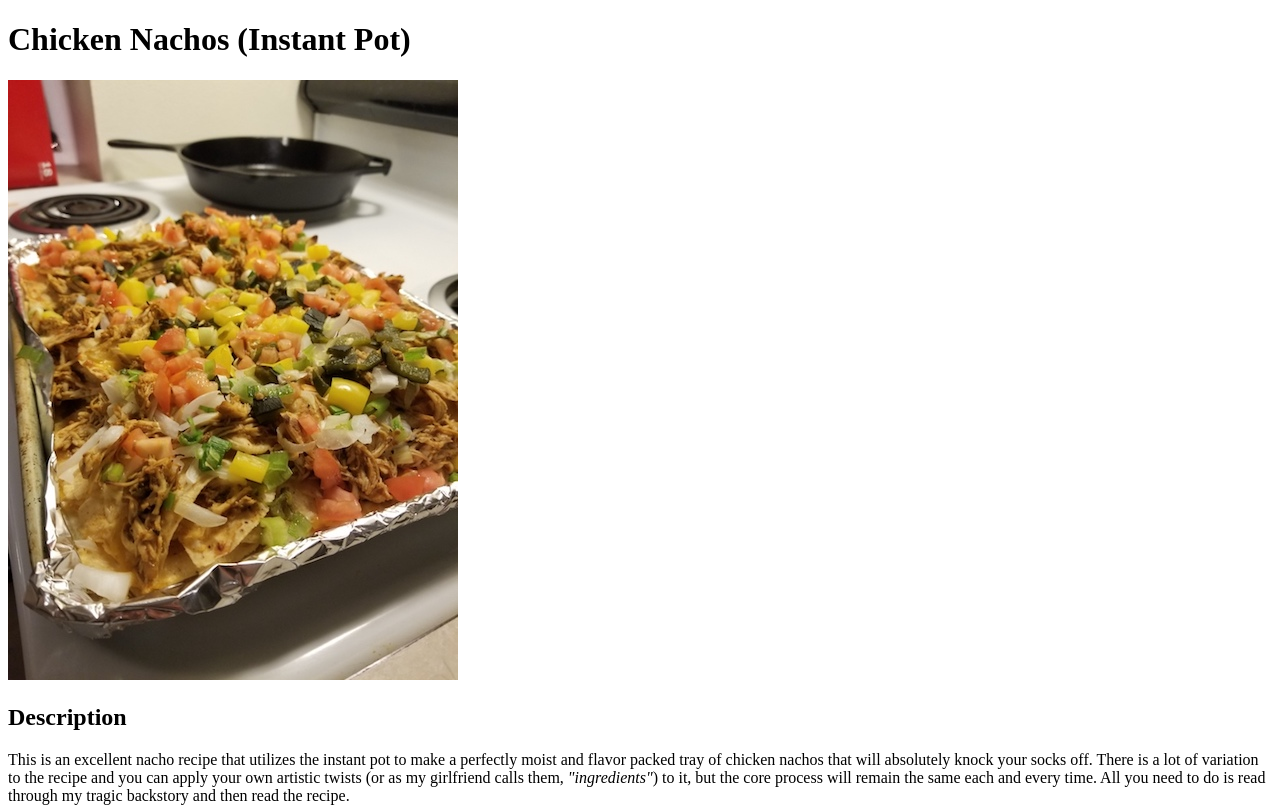
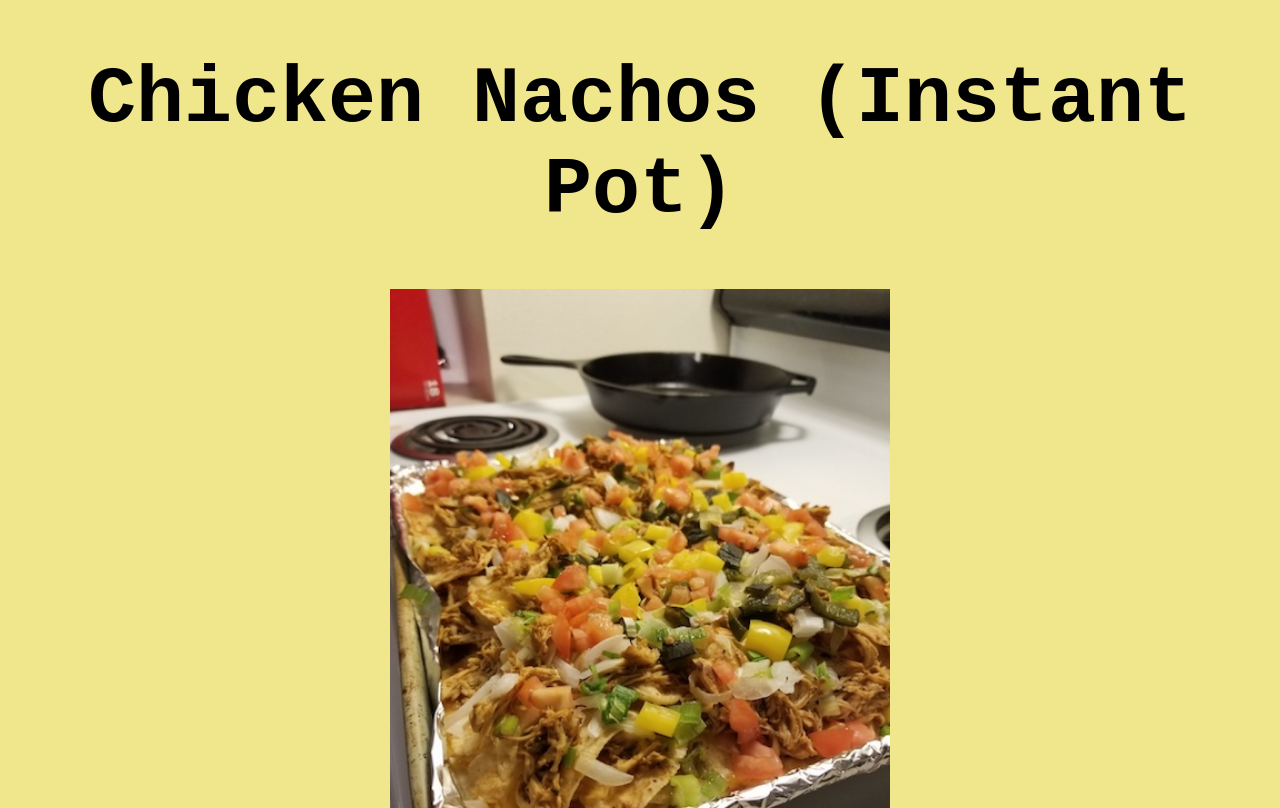
Before and after one commit to Umbelth94/odin-recipes, a plain HTML site: page recipes/chicken-nachos.html in a window 1280 px wide. Shown: the top 808 px of the page. Drawn offline with Linux system fonts and the light colour scheme.

Commit message:
Add CSS file and minimal styling
Added a CSS file and added a background to every page, as well as a cursive/centered header and image for each page.

```diff
--- a/recipes/chicken-nachos.html
+++ b/recipes/chicken-nachos.html
@@ -5,13 +5,14 @@
 <head>
     <meta charset="utf-8">
     <title>Chicken Nachos</title>
-    <h1>Chicken Nachos (Instant Pot)</h1>
+    <h1 class="page-header">Chicken Nachos (Instant Pot)</h1>
+    <link rel="stylesheet" href="../style.css">
 </head>
 
  <!--Add a summary here that charts out prep time, cook time, total time, and servings once I know CSS-->
 
 <body>
-    <img src="../images/chicken-nachos-pic.jpg" alt="Chicken nachos">
+    <img src="../images/chicken-nachos-pic.jpg" alt="Chicken nachos" class="photo">
 
     <h2>Description</h2>
         <p>This is an excellent nacho recipe that utilizes the instant pot to make a perfectly moist and flavor packed tray of chicken nachos that will absolutely knock your socks off.  There is a lot of variation to the recipe and you can apply your own artistic twists (or as my girlfriend calls them, <em>"ingredients"</em>) to it, but the core process will remain the same each and every time.  All you need to do is read through my tragic backstory and then read the recipe.
--- /dev/null
+++ b/style.css
@@ -0,0 +1,28 @@
+body {
+    background-color: khaki;
+}
+
+#main-page{
+    text-align: center;
+}
+
+#recipes {
+    list-style-type:none;
+}
+
+h1 {
+    font-family:"Brush Script MT","Caveat","Courier New",sans-serif;
+    font-size:100px;
+    text-align:center;
+}
+     .page-header{
+        font-size:80px;
+    }
+
+.photo {
+    display:block;
+    margin-left:auto;
+    margin-right:auto;
+    width:500px;
+    height:auto;
+}
```
Also changed, not shown: index.html (+4 -3 lines), recipes/general-tsos-chicken.html (+3 -2 lines), recipes/vegetarian-enchiladas.html (+3 -2 lines).
